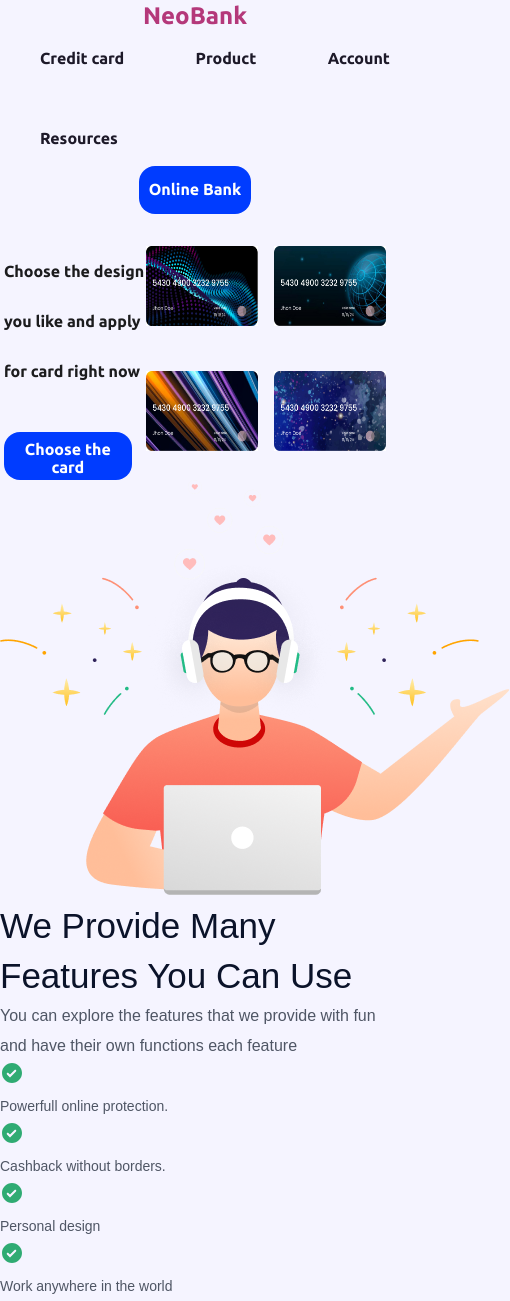
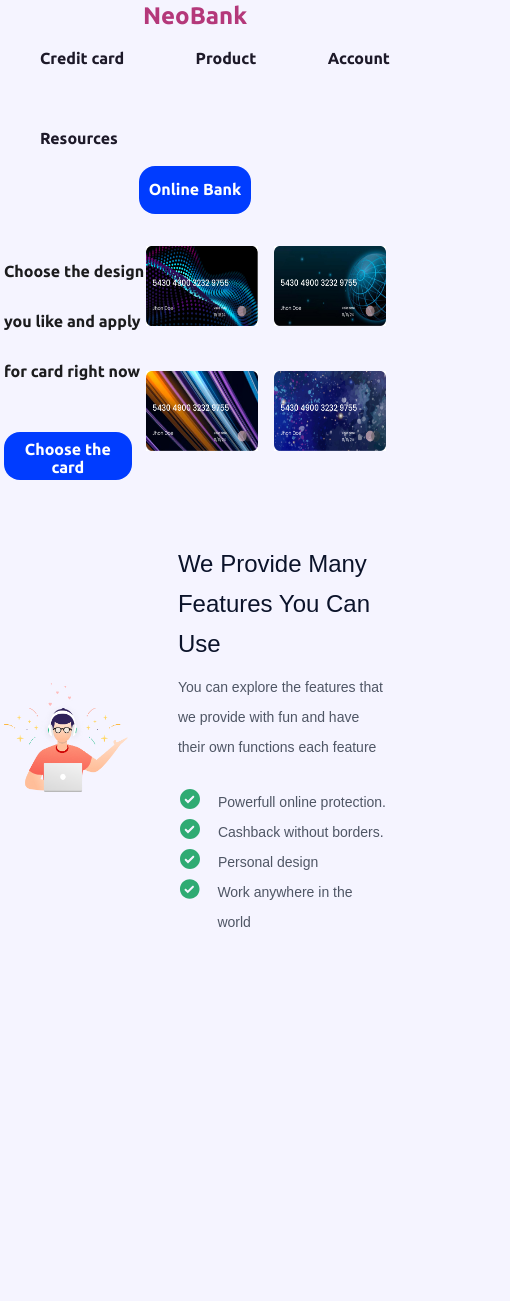
Before and after one commit to Schneegestober1/neo-bank, a React (Vite) app: page / in a window 390 px wide. Shown: the whole page, 510 px wide, since content can reach past the window. After the commit the page ends 937 px from the top, so only its background shows below. Built offline with nearby package versions, Linux system fonts and the light colour scheme.

Commit message:
FeatureOverview is ready

```diff
--- a/src/components/CardPromoTitle/card-promo-title.module.scss
+++ b/src/components/CardPromoTitle/card-promo-title.module.scss
@@ -38,6 +38,7 @@
   .promo {
     padding-left: calc(50% - 400px);
     padding-right: calc(50% - 400px);
+    margin-top: 4.1875rem;
   }
 
   .title {
--- /dev/null
+++ b/src/components/FeatureItem/FeatureItem.tsx
@@ -0,0 +1,18 @@
+import { type FC, type ReactNode } from 'react'
+import styles from './feature-item.module.scss'
+import CheckMarkIcon from '../../assets/icons/CheckMarkIcon'
+
+interface FeatureItemProps {
+  children: ReactNode
+}
+
+const FeatureItem: FC<FeatureItemProps> = ({ children }) => {
+  return (
+    <div className={styles.featureItem}>
+      <CheckMarkIcon />
+      <p className={styles.featureText}>{children}</p>
+    </div>
+  )
+}
+
+export default FeatureItem
--- /dev/null
+++ b/src/components/FeatureItem/feature-item.module.scss
@@ -0,0 +1,14 @@
+@use '../../styles/color-palette.scss' as *;
+
+.featureItem {
+  display: flex;
+  gap: 1rem;
+}
+
+.featureText {
+  font-weight: 400;
+  font-size: 0.875rem;
+  line-height: 30px;
+  font-family: 'Rubik', sans-serif;
+  color: $gray-1;
+}
--- a/src/components/FeatureOverview/FeatureOverview.tsx
+++ b/src/components/FeatureOverview/FeatureOverview.tsx
@@ -1,4 +1,4 @@
-import CheckMarkIcon from '../../assets/icons/CheckMarkIcon'
+import FeatureItem from '../FeatureItem/FeatureItem'
 import styles from './feature-overview.module.scss'
 
 const FeatureOverview = () => {
@@ -14,22 +14,10 @@ const FeatureOverview = () => {
           feature
         </p>
         <div className={styles.featuresList}>
-          <div className={styles.featureItem}>
-            <CheckMarkIcon />
-            <p className={styles.featureText}>Powerfull online protection.</p>
-          </div>
-          <div className={styles.featureItem}>
-            <CheckMarkIcon />
-            <p className={styles.featureText}>Cashback without borders.</p>
-          </div>
-          <div className={styles.featureItem}>
-            <CheckMarkIcon />
-            <p className={styles.featureText}>Personal design</p>
-          </div>
-          <div className={styles.featureItem}>
-            <CheckMarkIcon />
-            <p className={styles.featureText}>Work anywhere in the world</p>
-          </div>
+          <FeatureItem>Powerfull online protection.</FeatureItem>
+          <FeatureItem>Cashback without borders.</FeatureItem>
+          <FeatureItem>Personal design</FeatureItem>
+          <FeatureItem>Work anywhere in the world</FeatureItem>
         </div>
       </div>
     </section>
--- a/src/components/FeatureOverview/feature-overview.module.scss
+++ b/src/components/FeatureOverview/feature-overview.module.scss
@@ -4,25 +4,30 @@
 .featuresSection {
   padding-left: calc(50% - 580px);
   padding-right: calc(50% - 580px);
+  display: flex;
+  align-items: center;
+  justify-content: space-between;
+  gap: 3.125rem;
+  margin-top: 7rem;
 }
 
 .title {
   font-family: 'Rubik', sans-serif;
   font-weight: 500;
-  font-size: 2.1875rem;
+  font-size: 2rem;
   line-height: 50px;
   color: $black-3;
+  margin-bottom: 1.25rem;
 }
 
 .description {
   font-weight: 400;
-  font-size: 1rem;
+  font-size: 0.875rem;
   line-height: 30px;
   font-family: 'Rubik', sans-serif;
   color: $gray-1;
+  margin-bottom: 1.5625rem;
 }
-
-
 
 .featureText {
   font-weight: 400;
@@ -31,3 +36,39 @@
   font-family: 'Rubik', sans-serif;
   color: $gray-1;
 }
+
+.image {
+  width: 31.75rem;
+  height: 25.875rem;
+}
+
+@media (max-width: 920px) {
+  .featuresSection {
+    padding-left: calc(50% - 400px);
+    padding-right: calc(50% - 400px);
+  }
+
+  .image {
+    width: 20.75rem;
+    height: 17.875rem;
+  }
+}
+
+@media (max-width: 500px) {
+  .featuresSection {
+    padding-left: 1%;
+    padding-right: 1%;
+    margin-top: 4rem;
+  }
+
+  .title {
+    font-size: 1.5rem;
+    line-height: 40px;
+    margin-bottom: 0.5rem;
+  }
+
+  .image {
+    width: 7.75rem;
+    height: 6.875rem;
+  }
+}
```
